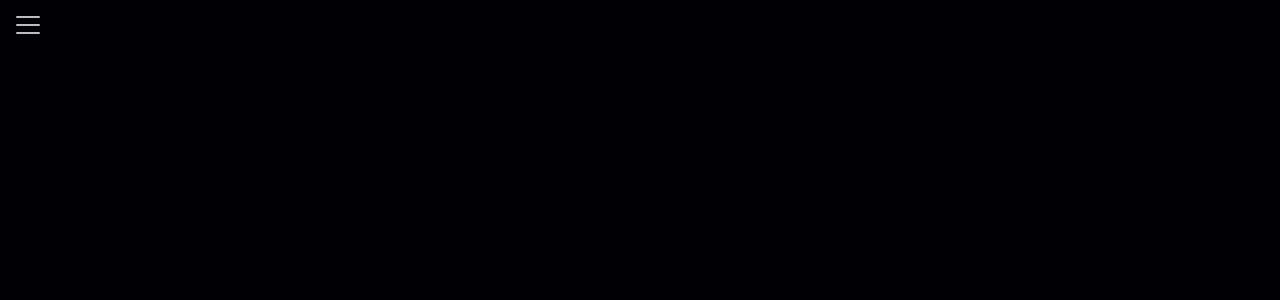
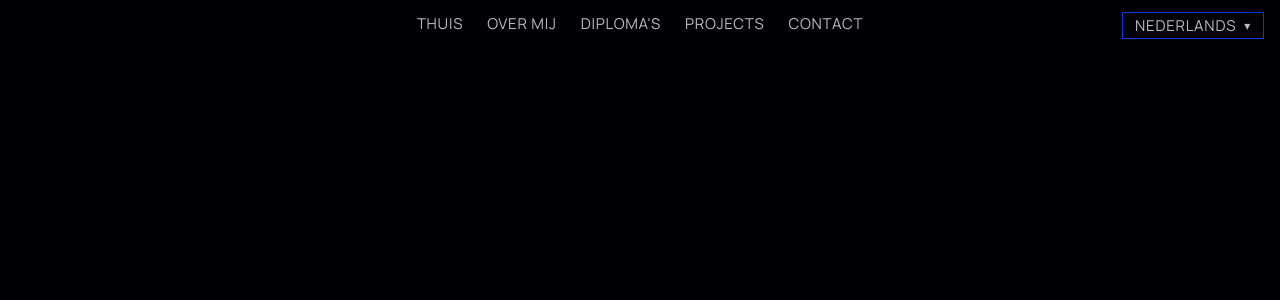
Before and after one commit to SuyenCode/vue-portfolio, a Vue app: page / in a window 1280 px wide. Shown: the top 300 px of the page. Built offline with nearby package versions, Linux system fonts and the light colour scheme.

Commit message:
Refactor navbar components for improved layout and responsiveness

```diff
--- a/src/components/TheNavbar.vue
+++ b/src/components/TheNavbar.vue
@@ -11,10 +11,13 @@ const menuOpen = ref(false)
 </script>
 
 <template>
-	<nav class="flex flex-wrap items-center gap-4 px-4 py-3 font-semibold tracking-wider">
+	<nav class="flex flex-wrap items-center gap-4 px-4 py-3 font-semibold tracking-wider lg:flex-nowrap">
 		<NavMenuToggle v-model="menuOpen" />
 
-		<div v-show="menuOpen" class="nav-panel relative flex w-full flex-nowrap items-start justify-between gap-8">
+		<div
+			class="nav-panel relative w-full flex-nowrap items-start justify-between gap-8 lg:flex-1"
+			:class="menuOpen ? 'flex' : 'hidden lg:flex'"
+		>
 			<NavLinks :links="navLinks" @navigate="menuOpen = false" />
 			<NavLanguageSelect v-model="selectedLanguage" :languages="languages" />
 		</div>
--- a/src/components/nav/NavLanguageSelect.vue
+++ b/src/components/nav/NavLanguageSelect.vue
@@ -34,7 +34,10 @@ function pickLanguage(language: Language, event: Event) {
 </script>
 
 <template>
-	<div class="pointer-events-none invisible inline-flex shrink-0 items-center gap-2 px-3 uppercase" aria-hidden="true">
+	<div
+		class="pointer-events-none invisible inline-flex shrink-0 items-center gap-2 px-3 uppercase lg:ml-auto"
+		aria-hidden="true"
+	>
 		<span>{{ widestLanguageName }}</span>
 		<span class="text-xs">▾</span>
 	</div>
@@ -92,6 +95,13 @@ details[open] .nav-chevron {
 	border-color: transparent;
 }
 
+@media (min-width: 1024px) {
+	.nav-lang[open] {
+		top: 0;
+		transform: none;
+	}
+}
+
 .nav-lang--closing {
 	pointer-events: none;
 }
--- a/src/components/nav/NavLinks.vue
+++ b/src/components/nav/NavLinks.vue
@@ -14,7 +14,9 @@ const { key: hoveredHref, enter, leave } = useHoverKey()
 </script>
 
 <template>
-	<ul class="relative z-10 flex shrink-0 flex-col gap-3">
+	<ul
+		class="relative z-10 flex shrink-0 flex-col gap-3 lg:absolute lg:left-1/2 lg:flex-row lg:items-center lg:gap-6 lg:-translate-x-1/2"
+	>
 		<li v-for="link in links" :key="link.href">
 			<a
 				:href="link.href"
--- a/src/components/nav/NavMenuToggle.vue
+++ b/src/components/nav/NavMenuToggle.vue
@@ -5,7 +5,7 @@ const open = defineModel<boolean>({ required: true })
 <template>
 	<button
 		type="button"
-		class="nav-menu-toggle relative h-6 w-6"
+		class="nav-menu-toggle relative h-6 w-6 lg:hidden"
 		:aria-expanded="open"
 		aria-label="Menu"
 		@click="open = !open"
```
